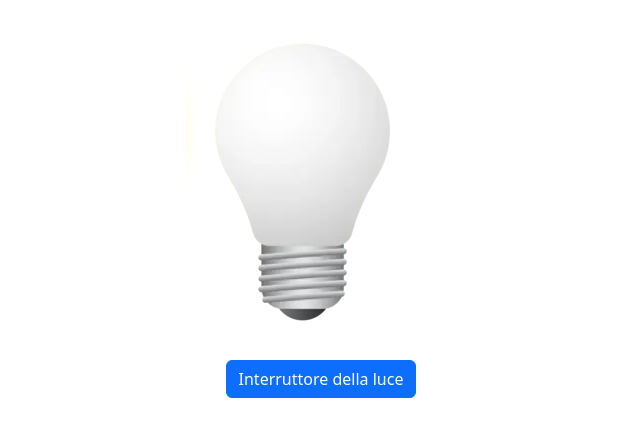
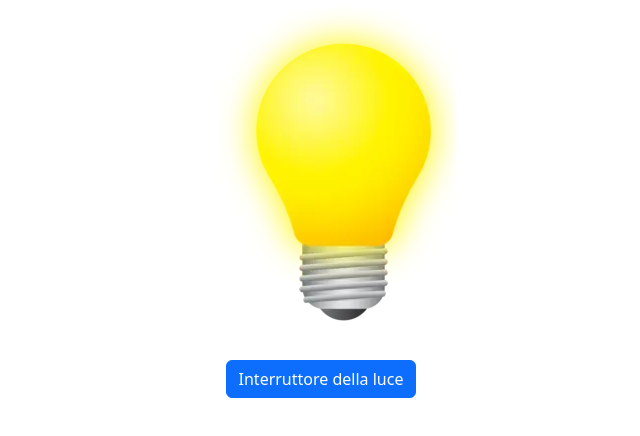
Before and after one commit to bradyshehu/js-dom-1, a plain HTML site: page index.html in a window 1280 px wide. Both pictures are taken after a click on the button "Interruttore della luce". Shown: the whole page, without its empty margins (319-959 px from the left). Drawn offline with nearby package versions, Linux system fonts and the light colour scheme.

Commit message:
light switch

```diff
--- a/index.html
+++ b/index.html
@@ -35,7 +35,8 @@
     <main>
       <div id="lamp" class="container">
         <img
-          class="off-lamp d-block m-auto"
+          id="off-lamp"
+          class="d-block m-auto"
           src="./img/white_lamp.png"
           alt="lampadina spenta"
         />
--- a/js/main.js
+++ b/js/main.js
@@ -1,2 +1,16 @@
-const offLampEl = document.querySelector(".off-lamp");
+const offLampEl = document.querySelector("#off-lamp");
 console.log(offLampEl);
+const onLampEl = document.querySelector("#on-lamp");
+console.log(onLampEl);
+const switchEl = document.querySelector("#switch");
+console.log(switchEl);
+
+switchEl.addEventListener("click", function () {
+  if (offLampEl.classList.contains("d-block")) {
+    offLampEl.classList.replace("d-block", "d-none");
+    onLampEl.classList.replace("d-none", "d-block");
+  } else {
+    offLampEl.classList.replace("d-none", "d-block");
+    onLampEl.classList.replace("d-block", "d-none");
+  }
+});
```
